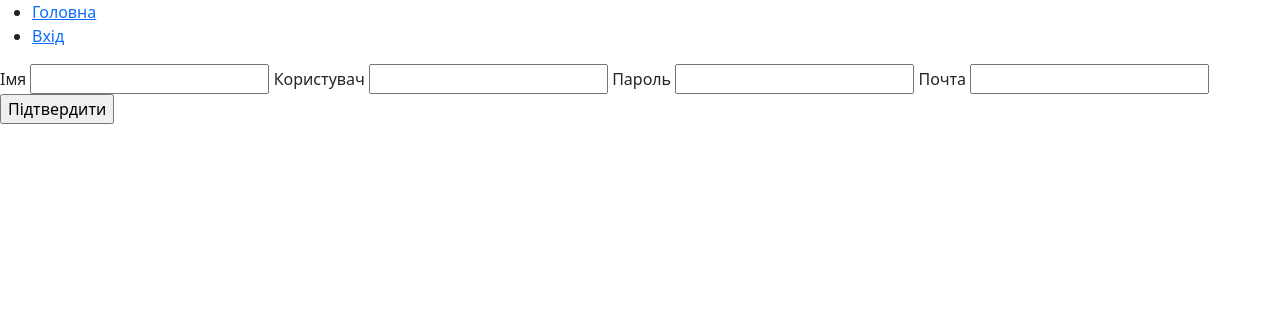
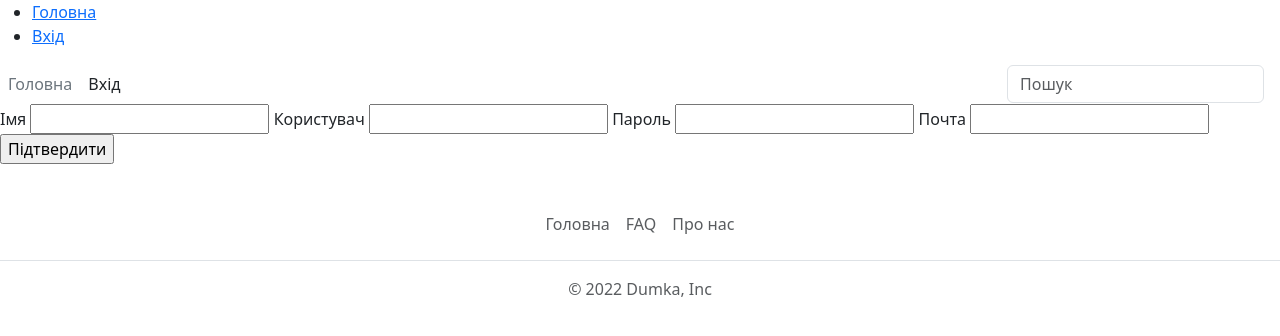
Before and after one commit to Fundi1330/Dumka, a Flask app: page /singup in a window 1280 px wide. Shown: the top 336 px of the page. Run offline with Flask 2, Linux system fonts and the light colour scheme.

Commit message:
changed footer and header

```diff
--- a/application/templates/base.html
+++ b/application/templates/base.html
@@ -15,6 +15,7 @@
                     <li class="menu__item"><a href="/">Головна</a></li>
                     {% if current_user.is_anonymus %}
                     <li class="menu__item"><a href="/signup">Реєстрація</a></li>
+<<<<<<< HEAD
                     {% endif %}
                     {% if not current_user.is_authenticated %}
                     <li class="menu__item"><a href="/login">Вхід</a></li>
@@ -22,17 +23,55 @@
                     {% if current_user.is_authenticated %}
                     <li class="menu__item"><a href="{{ url_for('user', username=current_user.username) }}">Профіль</a></li>
                     <li class="menu__item"><a href="/logout">Вийти</a></li>
+=======
+>>>>>>> ce1e375 (changed footer and header)
                     {% endif %}
                 </ul>
             </nav>
+            <div class="d-flex flex-wrap align-items-center justify-content-center justify-content-lg-start">
+                <a href="/" class="d-flex align-items-center mb-2 mb-lg-0 text-dark text-decoration-none">
+
+                </a>
+
+                <ul class="nav col-12 col-lg-auto me-lg-auto mb-2 justify-content-center mb-md-0">
+                    <li><a href="/" class="nav-link px-2 link-secondary">Головна</a></li>
+                  {% if current_user.is_anonymus %}
+                    <li><a href="/signup" class="nav-link px-2 link-dark">Реєстрація</a></li>
+                  {% endif %}
+                  {% if not current_user.is_authenticated %}
+                    <li><a href="/login" class="nav-link px-2 link-dark">Вхід</a></li>
+                  {% endif %}
+                </ul>
+
+                <form class="col-12 col-lg-auto mb-3 mb-lg-0 me-lg-3">
+                  <input type="search" class="form-control" placeholder="Пошук" aria-label="Search">
+                </form>
+                {% if current_user.is_authenticated %}
+                    <div class="dropdown text-end">
+                        <a href="{{ url_for('user', username=current_user.username) }}" class="d-block link-dark text-decoration-none dropdown-toggle" id="dropdownUser1" data-bs-toggle="dropdown" aria-expanded="false">
+                            <img src="" alt="mdo" width="32" height="32" class="rounded-circle">
+                        </a>
+                        <ul class="dropdown-menu text-small" aria-labelledby="dropdownUser1">
+                            <li><a class="dropdown-item" href="{{ url_for('user', username=current_user.username) }}">Профіль</a></li>
+                            <li><hr class="dropdown-divider"></li>
+                            <li><a class="dropdown-item" href="/logout">Вийти</a></li>
+                        </ul>
+                        </div>
+                    </div>
+                {% endif %}
         </header>
         <main class="main">
             {% block content %}
 
             {% endblock %}
         </main>
-        <footer class="footer">
-
+        <footer class="py-3 my-4">
+            <ul class="nav justify-content-center border-bottom pb-3 mb-3">
+              <li class="nav-item"><a href="/" class="nav-link px-2 text-muted">Головна</a></li>
+              <li class="nav-item"><a href="/faq" class="nav-link px-2 text-muted">FAQ</a></li>
+              <li class="nav-item"><a href="/about_us" class="nav-link px-2 text-muted">Про нас</a></li>
+            </ul>
+            <p class="text-center text-muted">© 2022 Dumka, Inc</p>
         </footer>
     </div>
     <script src="https://cdn.jsdelivr.net/npm/bootstrap@5.3.0-alpha1/dist/js/bootstrap.bundle.min.js" integrity="sha384-w76AqPfDkMBDXo30jS1Sgez6pr3x5MlQ1ZAGC+nuZB+EYdgRZgiwxhTBTkF7CXvN" crossorigin="anonymous"></script>
```
